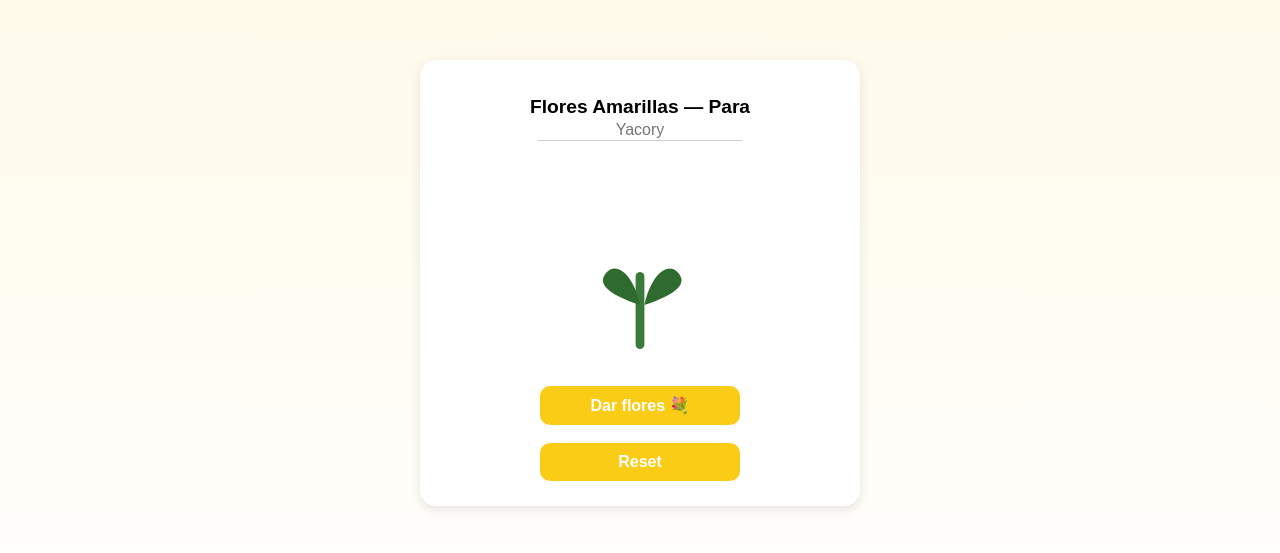
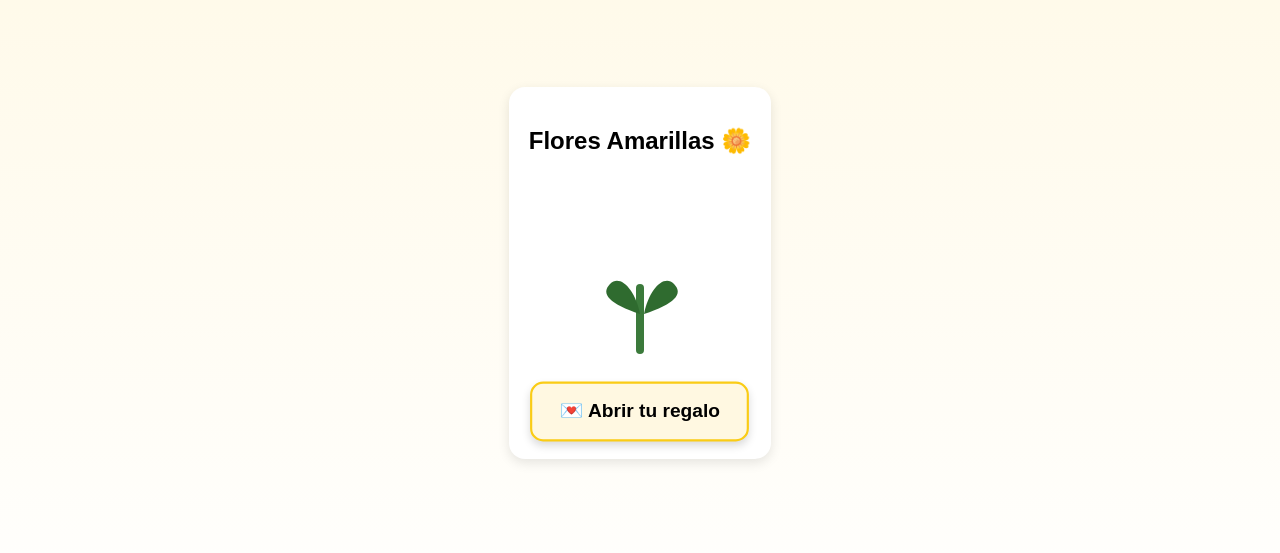
Before and after one commit to PaitorDT/Flores-Amarillas, a plain HTML site: page index.html in a window 1280 px wide. Shown: the part 127-680 px from the top of the page. Drawn offline with nearby package versions, Linux system fonts and the light colour scheme.

Commit message:
Update index.html

```diff
--- a/index.html
+++ b/index.html
@@ -15,7 +15,7 @@
       justify-content: center;
       min-height: 100vh;
       margin: 0;
-      padding: 10px;
+      position: relative;
     }
     .card {
       background: white;
@@ -24,85 +24,72 @@
       padding: 20px;
       text-align: center;
       max-width: 400px;
-      width: 100%;
-      display: flex;
-      flex-direction: column;
-      align-items: center;
-    }
-    h2 {
-      font-size: 1.2rem;
-      margin-bottom: 10px;
     }
     svg {
-      width: 100%;
-      max-width: 220px;
-      height: auto;
+      width: 200px;
+      height: 200px;
       display: block;
-      margin: 0 auto;
+      margin: auto;
     }
-    input {
-      font-size: 1rem;
-      max-width: 200px;
-      text-align: center;
+    #giftButton {
+      background: #fff8e1;
+      border: 2px solid #facc15;
+      border-radius: 12px;
+      padding: 15px 25px;
+      font-size: 1.1rem;
+      font-weight: bold;
+      cursor: pointer;
+      margin-top: 10px;
+      box-shadow: 0px 4px 8px rgba(0, 0, 0, 0.15);
+      opacity: 0;
+      transform: scale(0.8);
+      transition: opacity 1s ease, transform 0.5s ease;
+      animation: heartbeat 1.5s infinite;
     }
-    button {
-      background: #facc15;
-      border: none;
-      padding: 10px 20px;
-      border-radius: 10px;
-      cursor: pointer;
-      font-size: 1rem;
-      color: white;
-      font-weight: bold;
-      margin: 5px;
-      transition: transform 0.2s ease;
-      width: 100%;
-      max-width: 200px;
+    #giftButton.show {
+      opacity: 1;
+      transform: scale(1);
     }
-    button:hover {
-      background: #eab308;
-      transform: scale(1.05);
+    @keyframes heartbeat {
+      0% { transform: scale(1); }
+      30% { transform: scale(1.1); }
+      60% { transform: scale(1); }
+    }
+    #giftButton.opening {
+      animation: openLetter 0.6s forwards;
+    }
+    @keyframes openLetter {
+      0% { transform: rotateX(0deg) scale(1); }
+      50% { transform: rotateX(90deg) scale(1.1); opacity: 0.7; }
+      100% { transform: rotateX(180deg) scale(0); opacity: 0; }
     }
     #message {
-      margin-top: 10px;
+      margin-top: 15px;
       color: #a16207;
       font-weight: 500;
       display: none;
       white-space: pre-line;
-      max-width: 90%;
-      font-size: 1rem;
-      line-height: 1.4;
     }
-    .buttons {
-      display: flex;
-      flex-direction: column;
-      gap: 8px;
-      margin-top: 10px;
-      width: 100%;
-      align-items: center;
-    }
-
-    /* 📱 Ajustes para móviles */
-    @media (max-width: 500px) {
-      .card {
-        padding: 15px;
-      }
-      h2 {
-        font-size: 1rem;
-      }
-      #message {
-        font-size: 0.95rem;
-      }
+    /* Botón de control de música */
+    #musicControl {
+      position: absolute;
+      top: 15px;
+      right: 15px;
+      background: #fff8e1;
+      border: 2px solid #facc15;
+      border-radius: 50%;
+      padding: 10px;
+      cursor: pointer;
+      box-shadow: 0px 3px 6px rgba(0, 0, 0, 0.1);
+      font-size: 1.2rem;
     }
   </style>
 </head>
 <body>
+  <button id="musicControl" style="display:none;">🔊</button>
+
   <div class="card">
-    <h2>Flores Amarillas — Para
-      <input id="recipientInput" placeholder="Yacory"
-      style="border:none;border-bottom:1px solid #ccc;">
-    </h2>
-
+    <h2>Flores Amarillas 🌼</h2>
     <svg viewBox="0 0 200 200">
       <rect x="96" y="110" width="8" height="70" rx="4" fill="#3b7a3b"></rect>
       <path d="M100 140 C70 130, 60 120, 70 110 C80 100, 95 115, 100 140" fill="#2f6b2f"></path>
@@ -110,22 +97,26 @@
       <g id="flowers"></g>
     </svg>
 
+    <button id="giftButton">💌 Abrir tu regalo</button>
     <p id="message"></p>
-
-    <div class="buttons">
-      <button onclick="sendFlowers()">Dar flores 💐</button>
-      <button onclick="resetFlowers()">Reset</button>
-    </div>
   </div>
 
   <script>
     const flowers = document.getElementById('flowers');
     const messageEl = document.getElementById('message');
-    const fullMessage = "Quiero que sepas que para mi eres una chica genial, eres muy alegre y energetica... me alegra el haber podido hablar contigo, aunque sea por este corto periodo, quiero desearte un feliz inicio de primavera, no te rindas y mantente determinada, te amo mucho... cuídate 💖";
+    const giftButton = document.getElementById('giftButton');
+    const musicControl = document.getElementById('musicControl');
+
+    // Música Fairy Tale
+    const music = new Audio("https://cdn.pixabay.com/download/audio/2022/03/10/audio_4b2f004bb5.mp3?filename=fairy-tale-112194.mp3");
+    music.volume = 0.6;
+
+    setTimeout(() => giftButton.classList.add("show"), 1500);
 
     function createFlower(cx, cy) {
       const group = document.createElementNS('http://www.w3.org/2000/svg', 'g');
       group.setAttribute('transform', `translate(${cx},${cy})`);
+      group.style.opacity = 0;
       for (let p = 0; p < 8; p++) {
         const angle = (p / 8) * Math.PI * 2;
         const px = Math.cos(angle) * 14;
@@ -145,41 +136,55 @@
       return group;
     }
 
-    function typeWriter(text, element, delay = 40) {
-      element.textContent = "";
-      let i = 0;
-      function typing() {
-        if (i < text.length) {
-          element.textContent += text.charAt(i);
-          i++;
-          setTimeout(typing, delay);
-        }
-      }
-      typing();
+    function sendFlowers() {
+      giftButton.classList.add("opening");
+      setTimeout(() => {
+        giftButton.style.display = "none";
+        flowers.innerHTML = '';
+        const positions = [[40,70],[100,50],[160,70]];
+
+        music.play();
+        musicControl.style.display = "block"; // Mostrar botón de control de música
+
+        positions.forEach(([x,y], i) => {
+          const flower = createFlower(x, y);
+          flowers.appendChild(flower);
+          setTimeout(() => {
+            flower.style.transition = "opacity 0.6s ease";
+            flower.style.opacity = 1;
+          }, i * 600);
+        });
+
+        confetti({ particleCount: 100, spread: 70, origin: { y: 0.6 } });
+
+        const text = "Quiero que sepas que para mi eres una chica genial, eres muy alegre y energética... me alegra el haber podido hablar contigo, aunque sea por este corto periodo, quiero desearte un feliz inicio de primavera, no te rindas y mantente determinada, te amo mucho... cuídate 💖";
+        messageEl.textContent = "";
+        messageEl.style.display = "block";
+
+        let i = 0;
+        let typing = setInterval(() => {
+          if (i < text.length) {
+            messageEl.textContent += text[i];
+            i++;
+          } else {
+            clearInterval(typing);
+          }
+        }, 40);
+      }, 600);
     }
 
-    function sendFlowers() {
-      flowers.innerHTML = '';
-      [[40,70],[100,50],[160,70]].forEach(([x,y]) => {
-        flowers.appendChild(createFlower(x, y));
-      });
+    // Botón para pausar/reanudar música
+    musicControl.addEventListener("click", () => {
+      if (music.paused) {
+        music.play();
+        musicControl.textContent = "🔊";
+      } else {
+        music.pause();
+        musicControl.textContent = "🔇";
+      }
+    });
 
-      messageEl.style.display = "block";
-      typeWriter(fullMessage, messageEl, 40);
-
-      confetti({
-        particleCount: 80,
-        spread: 70,
-        origin: { y: 0.6 }
-      });
-      new Audio('https://www.soundjay.com/buttons/sounds/button-3.mp3').play();
-    }
-
-    function resetFlowers() {
-      flowers.innerHTML = '';
-      messageEl.textContent = '';
-      messageEl.style.display = "none";
-    }
+    giftButton.addEventListener("click", sendFlowers);
   </script>
 </body>
 </html>
```
